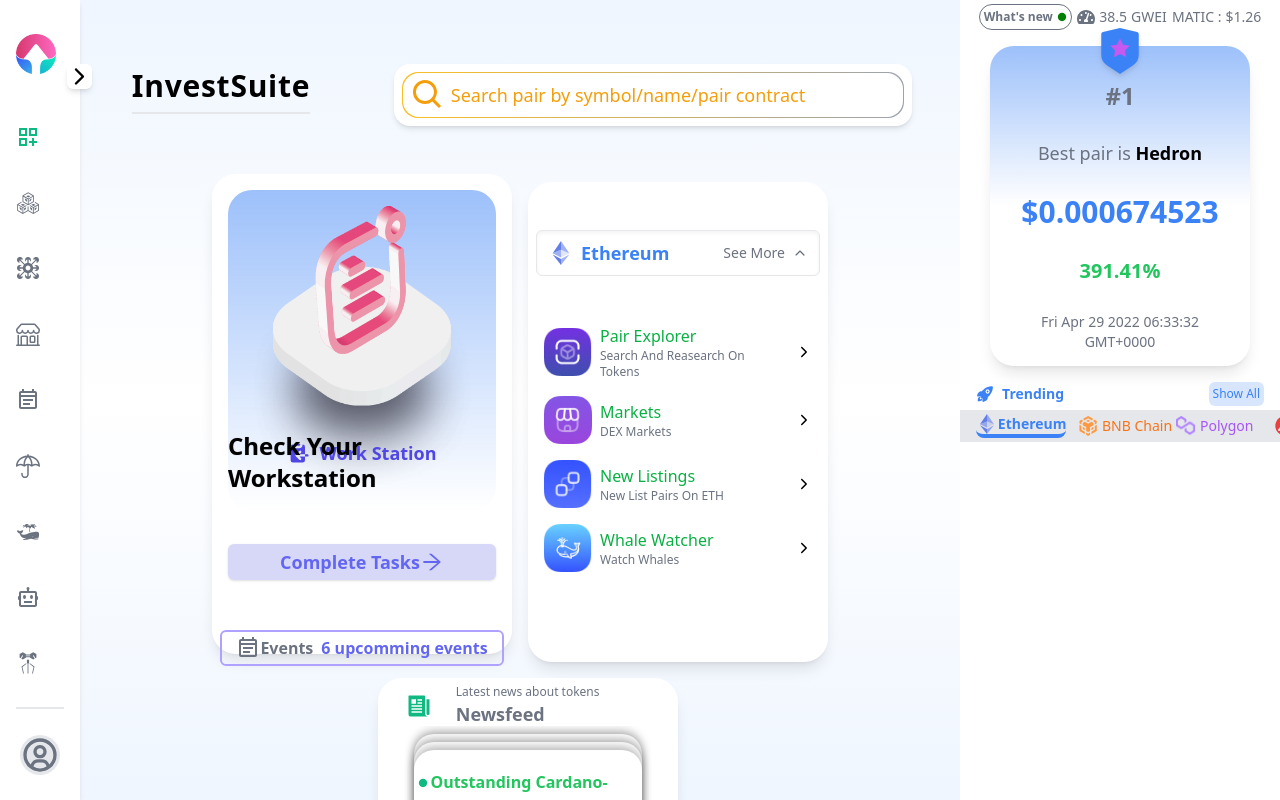
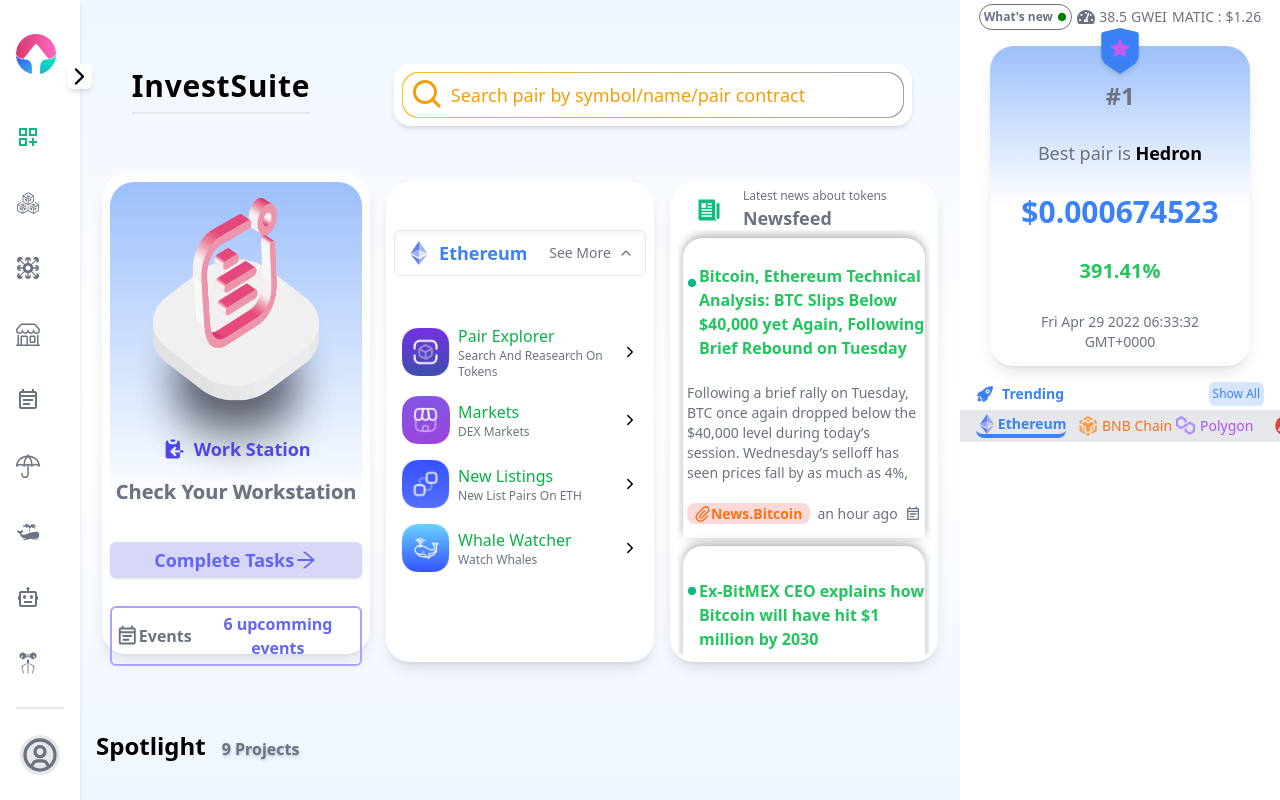
Before and after one commit to snigdho-dutta/InvestDex_Dashboard_Clone, a React (Create React App) app: page / in a window 1280 px wide. Built offline with nearby package versions, Linux system fonts and the light colour scheme.

Commit message:
fixed design -primarycards

```diff
--- a/src/components/Card.tsx
+++ b/src/components/Card.tsx
@@ -6,7 +6,7 @@
   const extendMenu = useRecoilValue(extendMenuState)
   return (
     <div
-      className={`xl:h-[60vh] max-h-[500px] min-h-[300px] w-8/12 sm:w-6/12 flex flex-col items-center shadow-lg min-w-[90%] sm:min-w-[300px] rounded-3xl hover:scale-105 hover:shadow-2xl transition relative p-2 bg-white md:w-4/12 dark:bg-white/10 ${
+      className={`xl:h-[60vh] max-h-[500px] min-h-[300px] w-8/12 sm:w-6/12 flex flex-col items-center shadow-lg min-w-[90%] rounded-3xl hover:scale-105 hover:shadow-2xl transition relative p-2 bg-white sm:min-w-[30%] dark:bg-white/10 ${
         extendMenu ? 'xl:w-[45%]' : 'xl:w-[31%]'
       }
     `}
--- a/src/components/NewsFeedCard.tsx
+++ b/src/components/NewsFeedCard.tsx
@@ -13,10 +13,10 @@
 }> = ({ heading, details, date, link, className, style }) => {
   return (
     <div
-      className={`rounded-md justify-around sm:customShadow border-2 min-h-[200px] sm:h-6/6 sm:border-none rounded-b-3xl max-w-[300px] xl:max-w-[80%] flex flex-col sm:w-[96%] dark:bg-[#484848]  bg-white px-1 pt-3 py-2 sm:sticky ${className}`}
+      className={`rounded-md justify-around sm:customShadow border-2 min-h-[200px] sm:min-h-[300px] sm:h-6/6 sm:border-none rounded-b-3xl max-w-[300px] xl:max-w-[99%] flex flex-col sm:w-[96%] dark:bg-[#484848]  bg-white px-1 pt-3 py-2 sm:sticky ${className}`}
       style={{ ...style }}
     >
-      <MdCircle size={10} className="absolute text-emerald-500 top-7" />
+      <MdCircle size={10} className="absolute text-emerald-500 top-[2.5rem]" />
       <h1 className="text-green-500 pt-2 font-bold w-full px-1 ml-2 ">
         {heading}
       </h1>
--- a/src/components/PrimaryCards.tsx
+++ b/src/components/PrimaryCards.tsx
@@ -19,7 +19,7 @@
   return (
     <div className="w-full space-x-4 xl:space-y-4 space-y-10 justify-center flex flex-wrap pt-10 pb-5 items-center">
       <Card>
-        <div className="h-full flex-col flex w-full relative p-2 pb-4">
+        <div className="h-full flex-col flex w-full relative  pb-4">
           <div
             className={`bg-gradient-to-b relative ${currentCrypto.from} ${currentCrypto.hueRotate} to-purple-50/0 rounded-3xl flex flex-col items-center p-4 h-[22rem]`}
           >
@@ -32,7 +32,7 @@
               <HiClipboardCopy size={24} />
               <p className="">Work Station</p>
             </div>
-            <h3 className="font-bold absolute bottom-[5%] text-shadow dark:text-white text-2xl">
+            <h3 className="font-bold absolute whitespace-nowrap bottom-[0%] text-gray-500 text-shadow dark:text-white text-xl">
               Check Your Workstation
             </h3>
           </div>
@@ -86,7 +86,7 @@
             <p>Newsfeed</p>
           </div>
         </div>
-        <div className="flex relative sm:flex-col w-full overflow-scroll items-center scrollbar-hide sm:space-y-2 gap-2 h-full justify-center">
+        <div className="flex relative sm:flex-col w-full overflow-scroll items-center scrollbar-hide sm:space-y-2 gap-2 h-full">
           {newsFeeds.map((item, idx) => (
             <NewsFeedCard
               style={{ top: `${(idx + 1) * 8}px` }}
--- a/src/components/Spotlight.tsx
+++ b/src/components/Spotlight.tsx
@@ -74,7 +74,9 @@
     <div className="w-full">
       <div className="font-semibold items-baseline dark:text-white flex space-x-4 p-2">
         <h1 className="text-2xl font-bold">Spotlight</h1>
-        <p className="text-shadow-md text-gray-300">9 Projects</p>
+        <p className="text-shadow-md text-gray-500 dark:text-gray-300">
+          9 Projects
+        </p>
       </div>
       <div className="flex w-full justify-start sm:justify-between md:justify-center xl:justify-center items-center md:py-10 md:flex-wrap gap-[1rem] overflow-scroll scrollbar-hide">
         {spotLightItems.map((item, idx) => {
```
